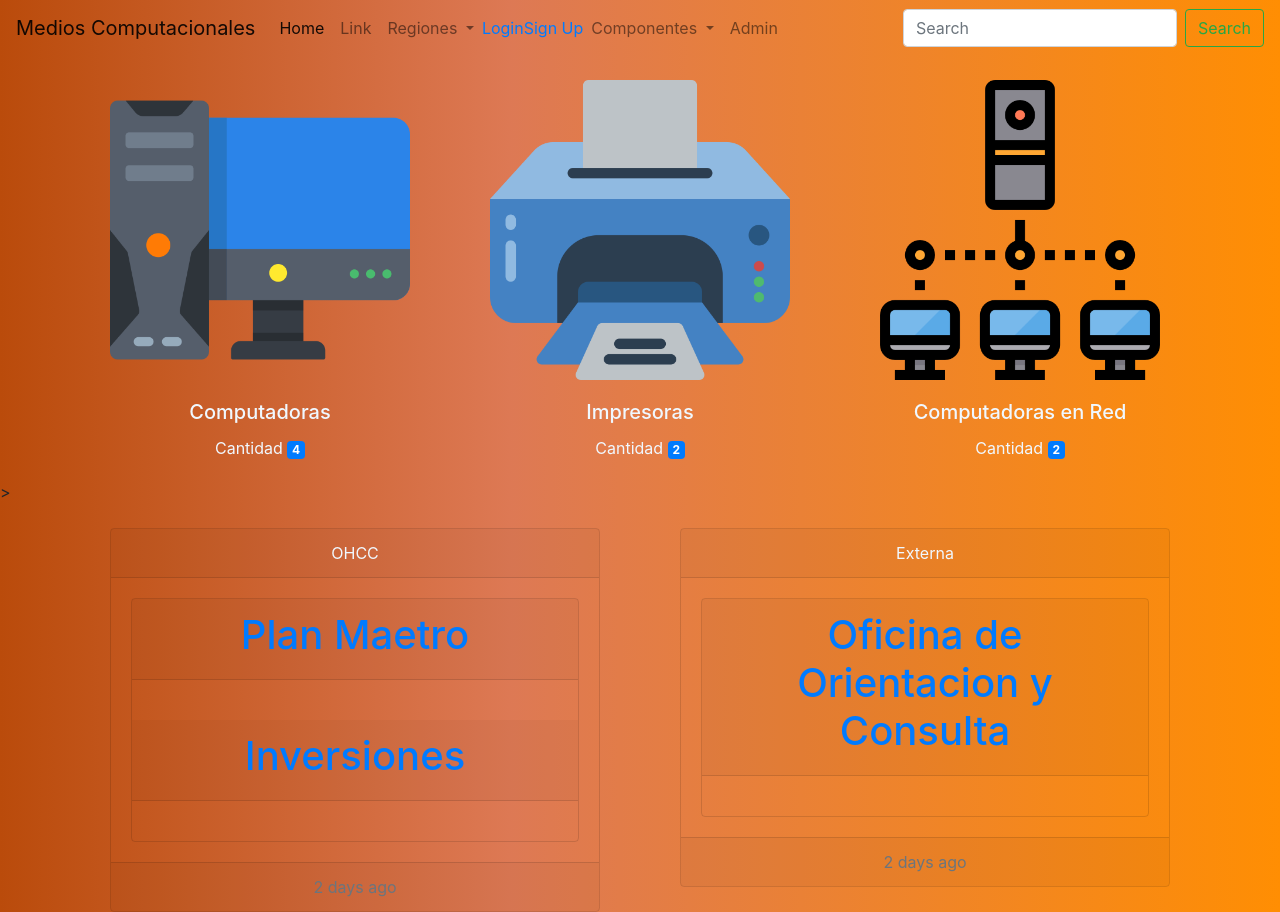
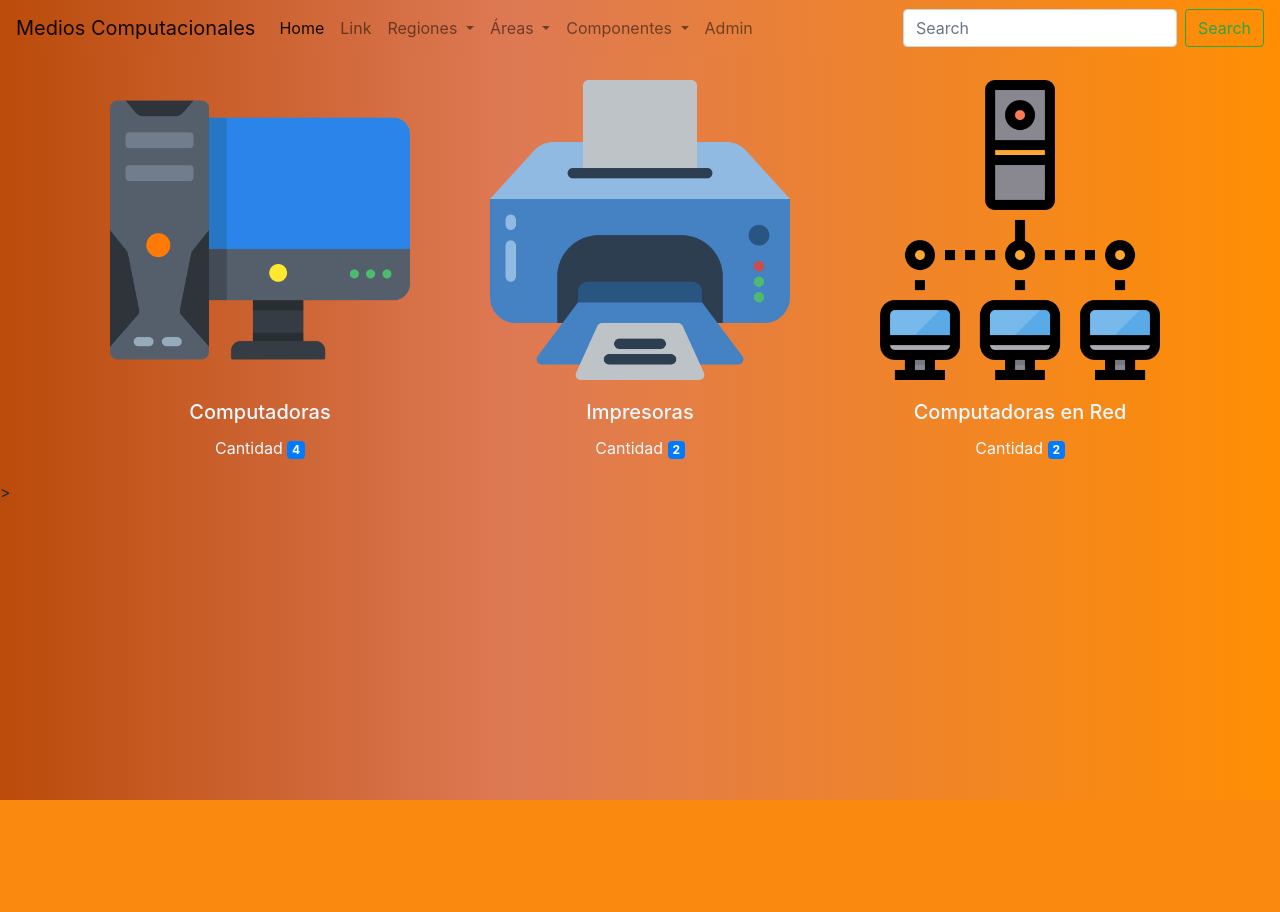
Before and after one commit to marco-helpme/mediosComputacionales, a Django app: page / in a window 1280 px wide. After the commit the page ends 800 px from the top, so only its background shows below. Run offline with Django 3.2, Linux system fonts and the light colour scheme; data comes from the database, SQL or seed files in the repository; both versions use the stored data as it was after the commit; some libraries are stand-ins or nearby versions.

Commit message:
arreglando la parte de las Areas
arreglando la parte de las Areas

```diff
--- a/inventario/static/inventario/css/main.css
+++ b/inventario/static/inventario/css/main.css
@@ -6,6 +6,7 @@ body {
 .card {
     background: inherit;
     color: aliceblue;
+    margin: auto;
 }
 nav {
     background: rgb(186,75,11);
--- a/inventario/templates/inventario/index.html
+++ b/inventario/templates/inventario/index.html
@@ -3,39 +3,39 @@
 
 {% block content %}
     {% include 'inventario/infoCOmponent.html' %}>
-    <div class="container mt-4">
-        <div class="row">
-            {% for region in region %}
-                <div class="col">
-                    <div class="card text-center">
-                        <div class="card-header">
-                            {{ region.nombre }}
-                        </div>
-                        <div class="card-body">
-
-                            <div class="card text-center">
-                                {% for area in area %}
-                                    {% if area.region.nombre == region.nombre %}
-                                        <div class="card-header">
-                                            <h1><a href="{{ area.id }}">{{ area.nombre }}</a></h1>
-                                        </div>
-                                        <div class="card-body">
-
-                                        </div>
-
-                                    {% endif %}
-                                {% endfor %}
-
-
-                            </div>
-
-                        </div>
-                        <div class="card-footer text-muted">
-                            2 days ago
-                        </div>
-                    </div>
-                </div>
-            {% endfor %}
-        </div>
-    </div>
+{#    <div class="container mt-4">#}
+{#        <div class="row">#}
+{#            {% for region in region %}#}
+{#                <div class="col">#}
+{#                    <div class="card text-center">#}
+{#                        <div class="card-header">#}
+{#                            {{ region.nombre }}#}
+{#                        </div>#}
+{#                        <div class="card-body">#}
+{##}
+{#                            <div class="card text-center">#}
+{#                                {% for area in area %}#}
+{#                                    {% if area.region.nombre == region.nombre %}#}
+{#                                        <div class="card-header">#}
+{#                                            <h1><a href="{{ area.id }}">{{ area.nombre }}</a></h1>#}
+{#                                        </div>#}
+{#                                        <div class="card-body">#}
+{##}
+{#                                        </div>#}
+{##}
+{#                                    {% endif %}#}
+{#                                {% endfor %}#}
+{##}
+{##}
+{#                            </div>#}
+{##}
+{#                        </div>#}
+{#                        <div class="card-footer text-muted">#}
+{#                            2 days ago#}
+{#                        </div>#}
+{#                    </div>#}
+{#                </div>#}
+{#            {% endfor %}#}
+{#        </div>#}
+{#    </div>#}
 {% endblock %}
--- a/inventario/templates/inventario/nav.html
+++ b/inventario/templates/inventario/nav.html
@@ -24,18 +24,29 @@
                     {% endfor %}
                 </div>
             </li>
-            <div class="collapse navbar-collapse">
-                <ul class="nav navbar-nav navbar-right">
-                    {% if user.is_authenticated %}
-                        <li><a href="">Logout</a></li>
-                        <li><a href=""
-                               class="p-r-none">Accounts</a></li>
-                    {% else %}
-                        <li><a href="">Login</a></li>
-                        <li><a href="" class="p-r-none">Sign Up</a></li>
-                    {% endif %}
-                </ul>
-            </div>
+            <li class="nav-item dropdown">
+                <a class="nav-link dropdown-toggle" href="#" id="navbarDropdown" role="button" data-toggle="dropdown"
+                   aria-haspopup="true" aria-expanded="false">
+                    Áreas
+                </a>
+                <div class="dropdown-menu" aria-labelledby="navbarDropdown">
+                    {% for area in areas %}
+                        <a class="dropdown-item" href="/area/{{ area.id }}">{{ area.nombre }}</a>
+                    {% endfor %}
+                </div>
+            </li>
+            {#            <div class="collapse navbar-collapse">#}
+            {#                <ul class="nav navbar-nav navbar-right">#}
+            {#                    {% if user.is_authenticated %}#}
+            {#                        <li><a href="">Logout</a></li>#}
+            {#                        <li><a href=""#}
+            {#                               class="p-r-none">Accounts</a></li>#}
+            {#                    {% else %}#}
+            {#                        <li><a href="">Login</a></li>#}
+            {#                        <li><a href="" class="p-r-none">Sign Up</a></li>#}
+            {#                    {% endif %}#}
+            {#                </ul>#}
+            {#            </div>#}
             <li class="nav-item dropdown">
                 <a class="nav-link dropdown-toggle" href="#" id="navbarDropdown" role="button" data-toggle="dropdown"
                    aria-haspopup="true" aria-expanded="false">
@@ -60,7 +71,7 @@
                 </div>
             </li>
             <li class="nav-item">
-                <a class="nav-link" href="/admin" tabindex="-1" >Admin</a>
+                <a class="nav-link" href="/admin" tabindex="-1">Admin</a>
             </li>
         </ul>
         <form class="form-inline my-2 my-lg-0">
--- a/inventario/templates/inventario/pc_component.html
+++ b/inventario/templates/inventario/pc_component.html
@@ -4,9 +4,8 @@
     {% load static %}
     {{ pc }}
     {{ cpu }}
-    {% if ram %}
         {{ ram }}
-    {% endif %}
+{{ impresora.noSerie }}
     <div class="container">
         <div class="row">
             {% for cpu in cpu %}
--- a/inventario/urls.py
+++ b/inventario/urls.py
@@ -14,6 +14,7 @@ urlpatterns = [
     path('<int:id>/', views.detail, name='detail'),
     path('pc/<int:id>/', views.pc_component, name='pc_component'),
     path('region/<int:id>/', views.region_detail, name='region_detail'),
+    path('area/<int:id>/', views.area_detail, name='area_detail'),
     # ex: /polls/5/results/
     # path('<int:pc_id>/results/', views.results, name='results'),
     # ex: /polls/5/vote/
--- a/inventario/views.py
+++ b/inventario/views.py
@@ -4,7 +4,8 @@ from django.shortcuts import render
 from django.http import HttpResponse
 
 from django.shortcuts import render
-from .models import PC, Area, Region, Impresora, Cpu, RAM, Bocinas
+from .models import PC, Area, Region, Impresora, Cpu, RAM, Bocinas, Estabilizador, Fuente_Interna, HDD, Lector, Monitor, \
+    Motherboard, Mouse, SO, Targeta_de_Red, Targeta_de_Video, Teclado, UPS
 
 
 def index(request):
@@ -16,7 +17,8 @@ def index(request):
     cantidadImpresora = Impresora.objects.count()
     PcRed = PC.objects.filter(enRed=True).count()
 
-    context = {'area': area, 'region': region, 'pc': pc, 'cantidadpc': cantidadpc, 'cantidadImpresora': cantidadImpresora, 'PcRed': PcRed }
+    context = {'area': area, 'region': region, 'pc': pc, 'cantidadpc': cantidadpc,
+               'cantidadImpresora': cantidadImpresora, 'PcRed': PcRed}
     return render(request, 'inventario/index.html', context)
 
 
@@ -26,9 +28,10 @@ def detail(request, id):
     cantidadpc = PC.objects.filter(area_id=id).count()
     cantidadImpresora = Impresora.objects.filter(pc__area_id=id).count()
     PcRed = PC.objects.filter(area_id=id).filter(enRed=True).count()
-    context = {'area': area, 'pc': pc, 'cantidadpc': cantidadpc, 'cantidadImpresora': cantidadImpresora, 'PcRed': PcRed }
+    context = {'area': area, 'pc': pc, 'cantidadpc': cantidadpc, 'cantidadImpresora': cantidadImpresora, 'PcRed': PcRed}
 
     return render(request, 'inventario/detail.html', context)
+
 
 def region_detail(request, id):
     area = Area.objects.get(id=id)
@@ -36,9 +39,22 @@ def region_detail(request, id):
     cantidadpc = PC.objects.filter(area__region_id=id).count()
     cantidadImpresora = Impresora.objects.filter(pc__area__region_id=id).count()
     PcRed = PC.objects.filter(area__region_id=id).filter(enRed=True).count()
-    context = {'area': area, 'pc': pc, 'cantidadpc': cantidadpc, 'cantidadImpresora': cantidadImpresora, 'PcRed': PcRed }
+    context = {'area': area, 'pc': pc, 'cantidadpc': cantidadpc, 'cantidadImpresora': cantidadImpresora, 'PcRed': PcRed}
 
     return render(request, 'inventario/detail.html', context)
+
+
+def area_detail(request, id):
+    area = Area.objects.get(id=id)
+    pc = PC.objects.filter(area__id=id)
+    cantidadpc = PC.objects.filter(area__id=id).count()
+    cantidadImpresora = Impresora.objects.filter(pc__area__id=id).count()
+    PcRed = PC.objects.filter(area__id=id).filter(enRed=True).count()
+    context = {'area': area, 'pc': pc, 'cantidadpc': cantidadpc, 'cantidadImpresora': cantidadImpresora, 'PcRed': PcRed}
+
+    return render(request, 'inventario/detail.html', context)
+
+
 def pc_component(request, id):
     pc = PC.objects.get(id=id)
     # try:
@@ -46,17 +62,30 @@ def pc_component(request, id):
     #
     try:
         impresora = Impresora.objects.get(pc_id=id)
+        cpu = Cpu.objects.filter(pc_id=id)
+        ram = RAM.objects.filter(pc_id=id)
+        motherboard = Motherboard.objects.filter(pc_id=id)
+        ups = UPS.objects.filter(pc_id=id)
+        trajeta_de_video = Targeta_de_Video.objects.filter(pc_id=id)
+        tarjeta_de_red = Targeta_de_Red.objects.filter(pc_id=id)
+        monitor = Monitor.objects.filter(pc_id=id)
+        mouse = Mouse.objects.filter(pc_id=id)
+        teclado = Teclado.objects.filter(pc_id=id)
     except:
         impresora = ''
-    try:
-        cpu = Cpu.objects.filter(pc_id=id)
-    except:
-        cpu = 'no tiene o tiene mas de uno'
+        cpu = ''
+        ram = ''
+        motherboard = ''
+        ups = ''
+        trajeta_de_video = ''
+        tarjeta_de_red = ''
+        monitor = ''
+        mouse = ''
+        teclado = ''
 
-    ram = RAM.objects.filter(pc_id=id)
-
-
-    context = {'pc': pc, 'impresora': impresora, 'cpu': cpu, 'ram': ram}
+    context = {'pc': pc, 'impresora': impresora, 'cpu': cpu, 'ram': ram, 'motherboard': motherboard, 'ups': ups,
+               'trajeta_de_video': trajeta_de_video, 'tarjeta_de_red': tarjeta_de_red, 'monitor': monitor,
+               'mouse': mouse, 'teclado': teclado}
     return render(request, 'inventario/pc_component.html', context)
 
 
@@ -75,12 +104,13 @@ def cantpc(pc, area, impresoras):
     payload = {'area': area, 'cantpc': cantpc, 'enred': enred, 'cantImpresoras': cantidadImpresoras}
     return payload
 
+
 def bocinasList(request):
     bocinas = Bocinas.objects.all()
 
-
     context = {'bocinas': bocinas}
     return render(request, 'inventario/bocinas/bocinaslist.html', context)
+
 
 # def layout(request):
 #     region = Region.objects.all()
@@ -90,6 +120,7 @@ def bocinasList(request):
 
 def region_context_processors(HttpRequest):
     region = Region.objects.all()
+    areas = Area.objects.all()
 
-    context = {'region': region}
+    context = {'region': region, 'areas': areas}
     return context
```
Also changed, not shown: inventario/templates/inventario/detail.html (+24 -9 lines), db.sqlite3, inventario/static/inventario/img/area/016-pc.png (added).
